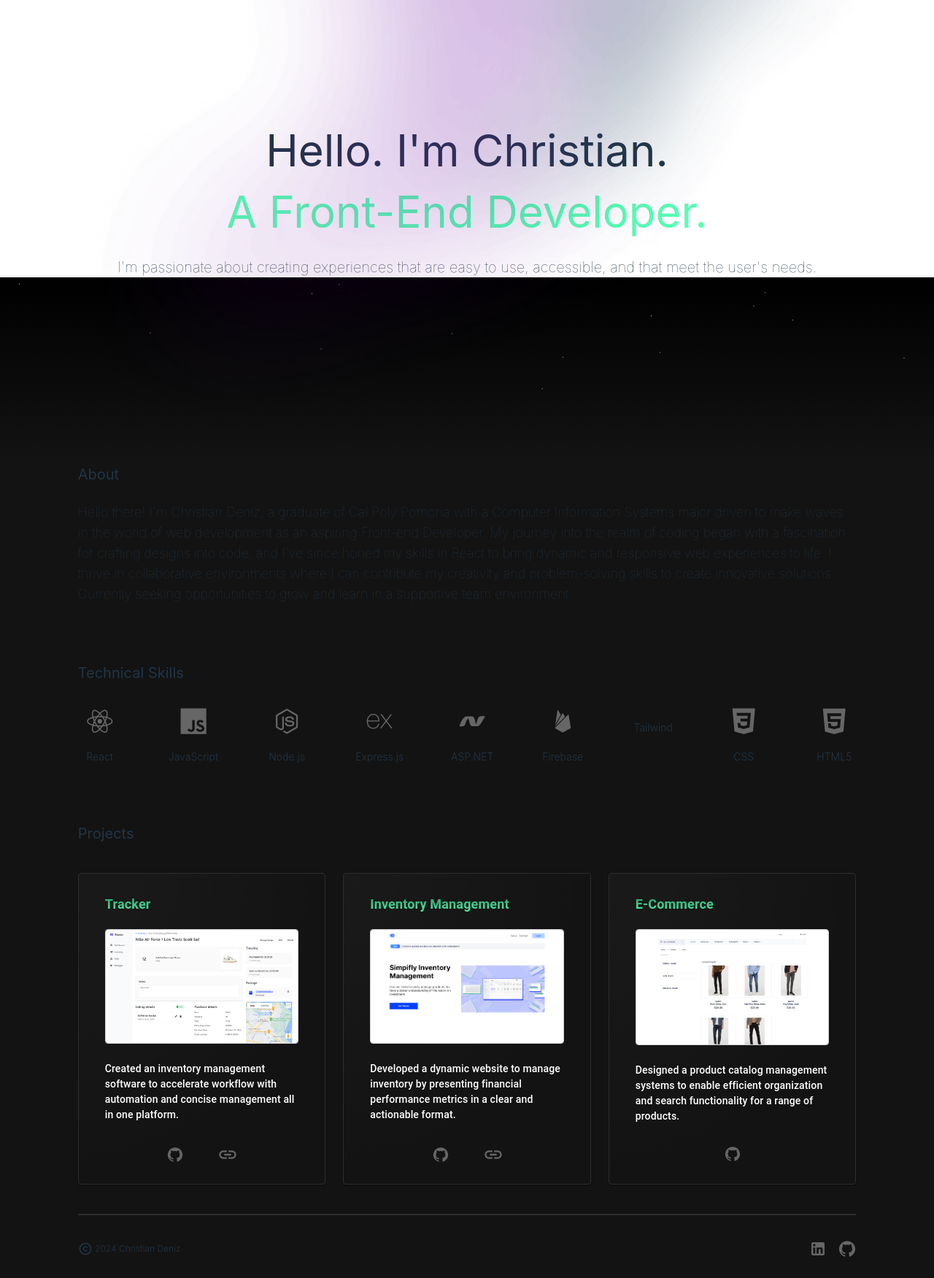
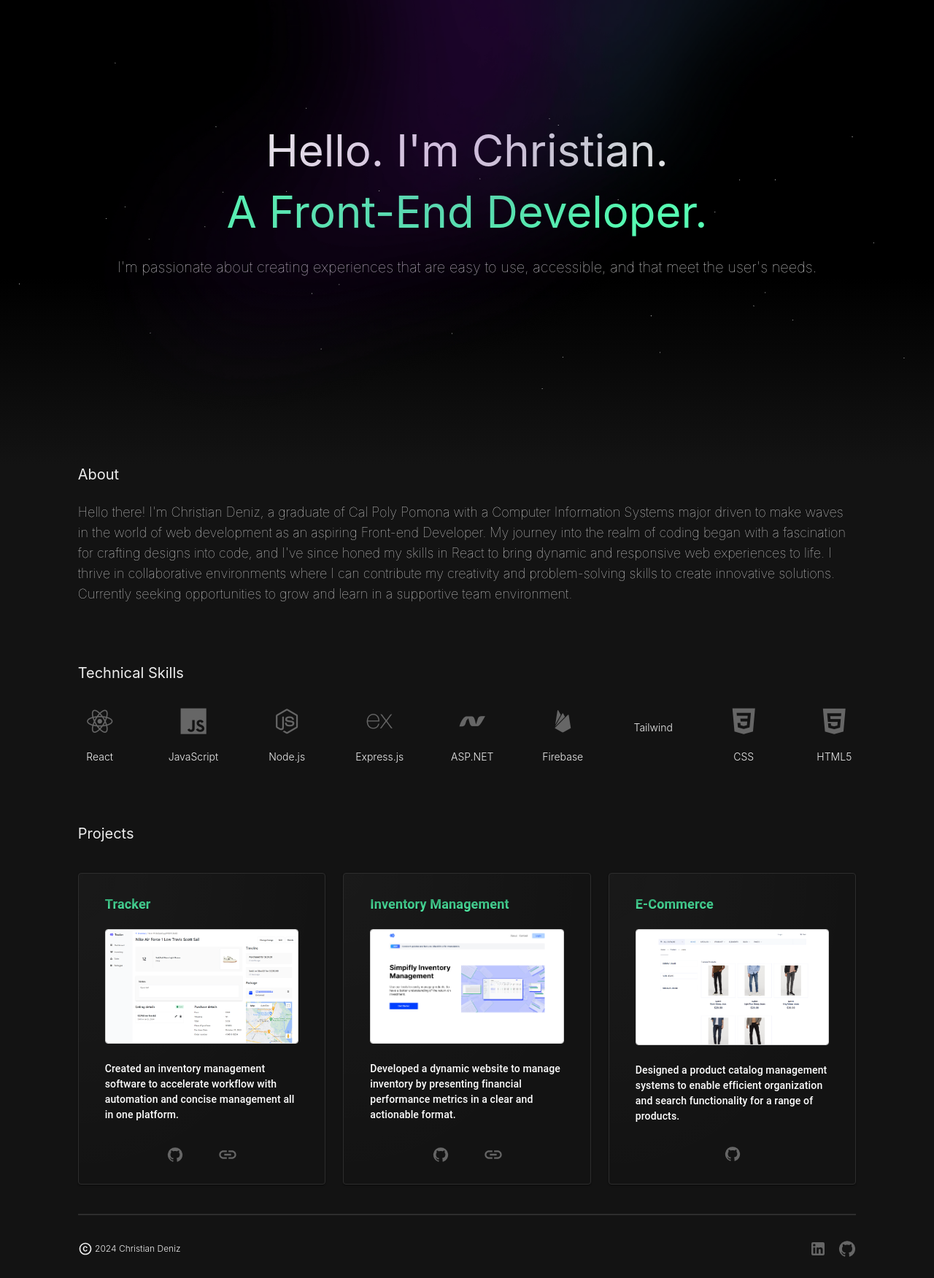
Before and after one commit to cjdeniz9/portfolio, a React (Vite) app: page / in a window 1280 px wide. Shown: the top 1751 px of the page at 73% size. Built offline with nearby package versions, Linux system fonts and the light colour scheme.

Commit message:
Fixed mobile Tailwind

```diff
--- a/src/features/home/components/About.jsx
+++ b/src/features/home/components/About.jsx
@@ -1,8 +1,10 @@
 export default function About() {
   return (
     <div className="w-5/6 text-left bg-grey-50">
-      <span className="xl:text-xl md:mb-6 block text-2xl mb-4">About</span>
-      <p className="xl:text-lg md:text-xl text-lg font-thin">
+      <span className="xl:text-xl md:mb-6 block text-2xl text-white-50 mb-4">
+        About
+      </span>
+      <p className="xl:text-lg md:text-xl text-lg text-white-50 font-thin">
         Hello there! I'm Christian Deniz, a graduate of Cal Poly Pomona with a
         Computer Information Systems major driven to make waves in the world of
         web development as an aspiring Front-end Developer. My journey into the
--- a/src/features/home/components/Footer.jsx
+++ b/src/features/home/components/Footer.jsx
@@ -10,8 +10,8 @@ export default function Footer() {
       <div className="w-full border-[1px] border-[#2d2d2d] mb-8" />
       <div className="flex w-full justify-between">
         <div>
-          <CopyrightIcon fontSize="small" />
-          <span className="xl:text-xs text-sm font-light">
+          <CopyrightIcon fontSize="small" className="text-white-50" />
+          <span className="xl:text-xs text-sm text-white-50 font-light">
             {" "}
             2024 Christian Deniz
           </span>
--- a/src/features/home/components/Heading.jsx
+++ b/src/features/home/components/Heading.jsx
@@ -1,13 +1,13 @@
 export default function Heading() {
   return (
     <div className="xl:mt-44 md:mt-48 w-5/6 mt-40">
-      <h1 className="xl:text-6xl md:text-5xl md:mb-6 text-[33px] mb-4">
+      <h1 className="xl:text-6xl md:text-5xl md:mb-6 text-[33px] text-white-50 mb-4">
         Hello. I'm Christian.
       </h1>
       <h1 className="xl:text-6xl md:text-5xl md:mb-8 text-3xl text-green-50 mb-6">
         A Front-End Developer.
       </h1>
-      <p className="xl:text-xl md:text-2xl text-lg font-thin">
+      <p className="xl:text-xl md:text-2xl text-lg text-white-50 font-thin">
         I'm passionate about creating experiences that are easy to use,
         accessible, and that meet the user's needs.
       </p>
--- a/src/features/home/components/Projects.jsx
+++ b/src/features/home/components/Projects.jsx
@@ -42,7 +42,7 @@ export default function Projects() {
   ];
   return (
     <div className="w-5/6">
-      <span className="xl:text-xl md:mb-10 block text-2xl mb-8 text-left">
+      <span className="xl:text-xl md:mb-10 block text-2xl text-white-50 mb-8 text-left">
         Projects
       </span>
       <div className="xl:flex grid gap-6 grid-rows-3">
--- a/src/features/home/components/TechnicalSkills.jsx
+++ b/src/features/home/components/TechnicalSkills.jsx
@@ -49,7 +49,7 @@ export default function TechnicalSkills() {
   ];
   return (
     <div className="w-5/6">
-      <span className="xl:text-xl xl:mb-8 md:mb-10 block text-2xl mb-16 text-left">
+      <span className="xl:text-xl xl:mb-8 md:mb-10 block text-2xl text-white-50 mb-16 text-left">
         Technical Skills
       </span>
       <div className="xl:flex md:grid-cols-none md:grid-rows-2 md:grid-flow-col md:gap-16 grid gap-12 grid-cols-3">
@@ -61,7 +61,7 @@ export default function TechnicalSkills() {
                   className={`devicon-${item.img} text-[#666666] text-4xl`}
                 ></i>
               </div>
-              <span className="xl:text-sm text-base font-light">
+              <span className="xl:text-sm text-white-50 font-light">
                 {item.name}
               </span>
             </div>
--- a/src/features/home/index.jsx
+++ b/src/features/home/index.jsx
@@ -9,7 +9,7 @@ import TechnicalSkills from "./components/TechnicalSkills";
 export default function Index() {
   return (
     <>
-      <div className="w-full">
+      <div className="w-full bg-black-50">
         <div className="flex justify-center">
           <div className="absolute z-0 top-0">
             <GradientBg />
--- a/tailwind.config.js
+++ b/tailwind.config.js
@@ -4,10 +4,11 @@ export default {
   theme: {
     extend: {},
     colors: {
+      "white-50": "#ededed",
+      "grey-50": "#131313",
       "black-50": "#000000",
       "green-50": "#58ffb4",
       "green-100": "#289061",
-      "grey-50": "#131313",
     },
   },
   plugins: [],
```
